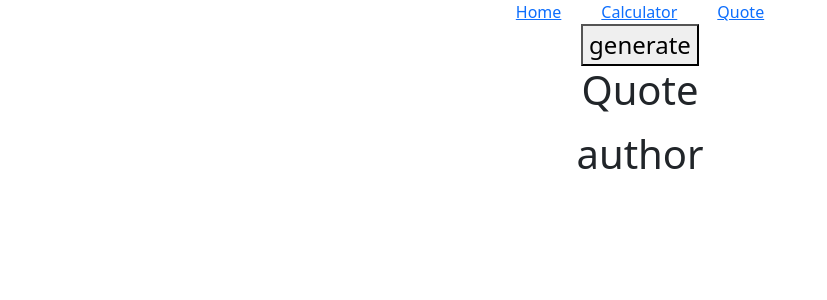
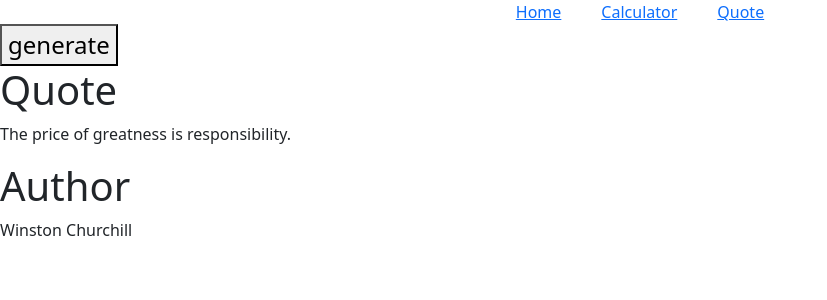
Before and after one commit to misterpaul4/react-calculator, a React (Create React App) app: page /quote in a window 1280 px wide. Shown: the top 300 px of the page, without its empty margins (0-827 px from the left). Built offline with nearby package versions, Linux system fonts and the light colour scheme.

Commit message:
Remove commented code

```diff
--- a/src/component/Quote.js
+++ b/src/component/Quote.js
@@ -1,13 +1,9 @@
-/* eslint-disable no-console */
-/* eslint-disable no-unused-vars */
-/* eslint-disable max-len */
 import React, { useState } from 'react';
-// import dd from '../utils/quoteGenerator';
 
 const Quote = () => {
   const [quoteObj, generateQuote] = useState({
-    text: '',
-    author: '',
+    text: 'The price of greatness is responsibility.',
+    author: 'Winston Churchill',
   });
 
   const random = max => Math.floor(Math.random() * Math.floor(max));
@@ -16,21 +12,21 @@ const Quote = () => {
     fetch('https://type.fit/api/quotes')
       .then(response => response.json())
       .then(data => {
-        const quote = data[random(data.length)];
-        console.log(quote);
+        const rand = random(data.length);
+        const quote = data[rand];
         generateQuote({
+          author: quote.author,
           text: quote.text,
-          author: quote.author,
         });
       });
   };
 
   return (
-    <div className="container text-center">
+    <div>
       <button type="button" onClick={handClick}>generate</button>
       <h1>Quote</h1>
       <p>{quoteObj.text}</p>
-      <h1>author</h1>
+      <h1>{quoteObj.author ? 'Author' : ''}</h1>
       <p>{quoteObj.author}</p>
     </div>
   );
--- a/src/style/index.css
+++ b/src/style/index.css
@@ -27,7 +27,7 @@ header a {
 
 .flex-column {
   display: flex;
-  align-items: center;
+  align-items: flex-end;
 }
 
 .btn-panel > * {
```
Also changed, not shown: src/utils/quoteGenerator.js (deleted, +0 -22 lines), 1 other file (tests, documents, lock files or other folders).
